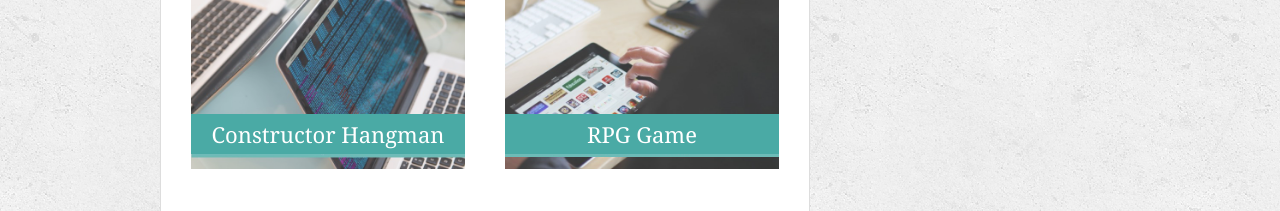
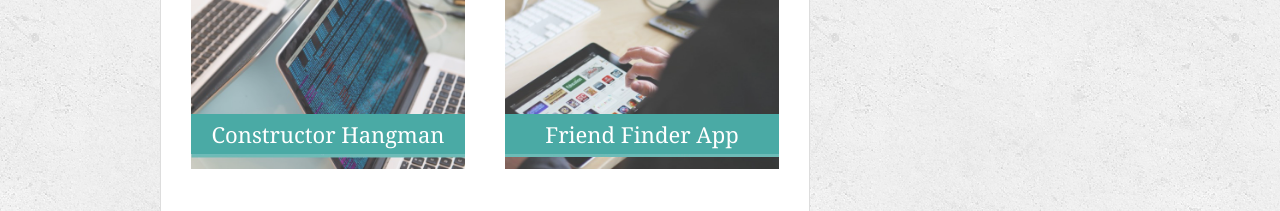
Before and after one commit to beenaej/Responsive-Portfolio, a plain HTML site: page portfolio.html in a window 1280 px wide. Shown: the part 320-531 px from the top of the page. Drawn offline with Linux system fonts and the light colour scheme.

Commit message:
added Friend Finder App

```diff
--- a/portfolio.html
+++ b/portfolio.html
@@ -38,9 +38,9 @@
      </div>
 
      <div class="work">
-      <img src="assets/images/rpggame_img.jpg" class="auth-image"alt="RPGGame">
+      <a href= "https://github.com/beenaej/FriendFinder"><img src="assets/images/rpggame_img.jpg" class="auth-image" alt="Friend Finder App"></a>
 
-      <h3>RPG Game</h3>
+      <h3>Friend Finder App</h3>
 
      </div>
 
```
